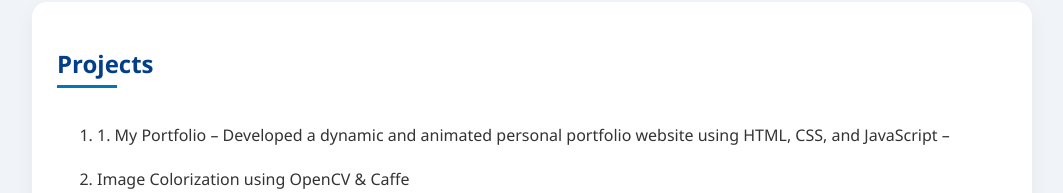
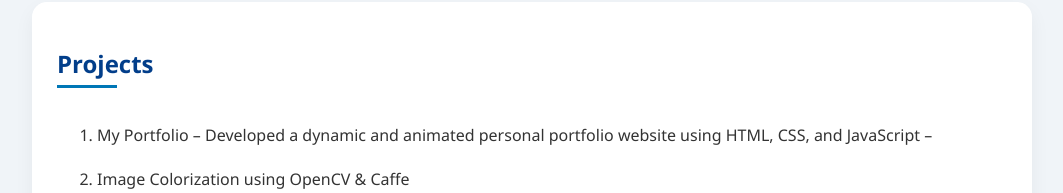
Before and after one commit to aswin-sai/My-Portfolio, a plain HTML site: page index.html in a window 1280 px wide. Shown: the part 1300-1493 px from the top of the page, without its empty margins (108-1171 px from the left). Drawn offline with Linux system fonts and the light colour scheme.

Commit message:
thirdcommit

```diff
--- a/index.html
+++ b/index.html
@@ -64,7 +64,7 @@
     <section class="reveal" id="projects">
       <h2>Projects</h2>
       <ol>
-        <li>1.	My Portfolio – Developed a dynamic and animated personal portfolio website using HTML, CSS, and JavaScript – <a href="https://aswin-portfolio-2025.netlify.app/">My Resume</a></li>
+        <li>My Portfolio – Developed a dynamic and animated personal portfolio website using HTML, CSS, and JavaScript – <a href="https://aswin-portfolio-2025.netlify.app/">My Resume</a></li>
         <li>Image Colorization using OpenCV & Caffe</li>
         <li>To-Do List Web App with real-time updates</li>
         <li>GUI-based Student Management System</li>
```
